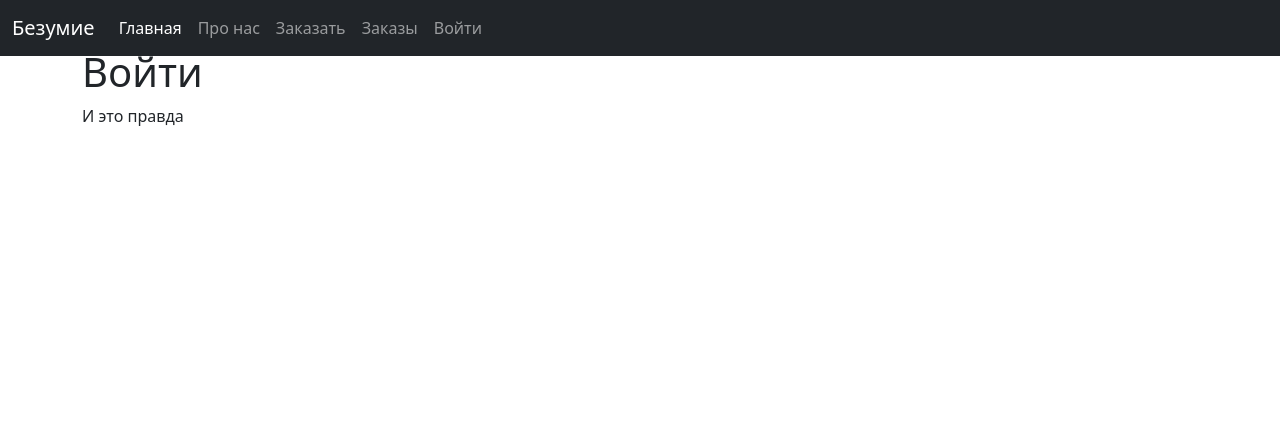
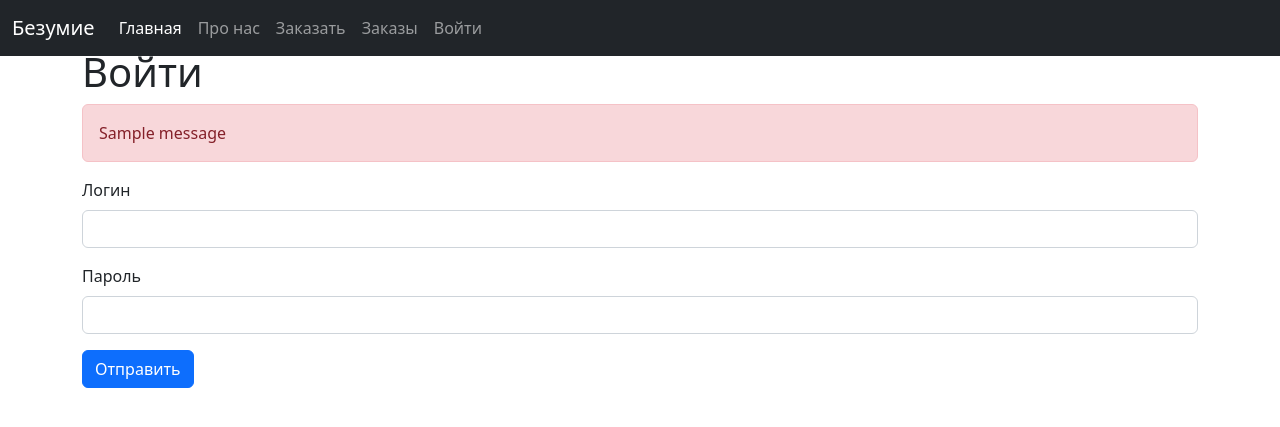
Before and after one commit to AlexeyMuratov2/first_site, a Django app: a page that uses members/templates/authenticate/login.html in a window 1280 px wide. Shown: the top 427 px of the page. Run offline with Django 4.2, Linux system fonts and the light colour scheme; one stand-in notice (Sample message) is shown.

Commit message:
add login_user

```diff
--- a/members/templates/authenticate/login.html
+++ b/members/templates/authenticate/login.html
@@ -6,5 +6,23 @@
 
 {% block content %}
     <h1>Войти</h1>
-    <p>И это правда</p>
+    <form action="" method="POST">
+        {% csrf_token %}
+      {% if messages %}
+          <div class="alert alert-danger" role="alert">
+            {% for message in messages %}
+                {{ message }}
+            {% endfor %}
+          </div>
+      {% endif %}
+      <div class="mb-3">
+        <label class="form-label">Логин</label>
+        <input type="text" class="form-control" name="username" aria-describedby="emailHelp">
+      </div>
+      <div class="mb-3">
+        <label class="form-label">Пароль</label>
+        <input type="password" class="form-control" name="password">
+      </div>
+      <button type="submit" class="btn btn-primary">Отправить</button>
+    </form>
 {% endblock %}
--- a/members/views.py
+++ b/members/views.py
@@ -4,4 +4,15 @@ from django.contrib import messages
 
 
 def login_user(request):
-    return render(request, 'authenticate/login.html', {})
+    if request.method == 'POST':
+        username = request.POST["username"]
+        password = request.POST["password"]
+        user = authenticate(request, username=username, password=password)
+        if user is not None:
+            login(request, user)
+            return redirect('home')
+        else:
+            messages.success(request, 'Произошла ошибка. Повторите попытку.')
+            return redirect('login')
+    else:
+        return render(request, 'authenticate/login.html', {})
```
Also changed, not shown: db.sqlite3.
